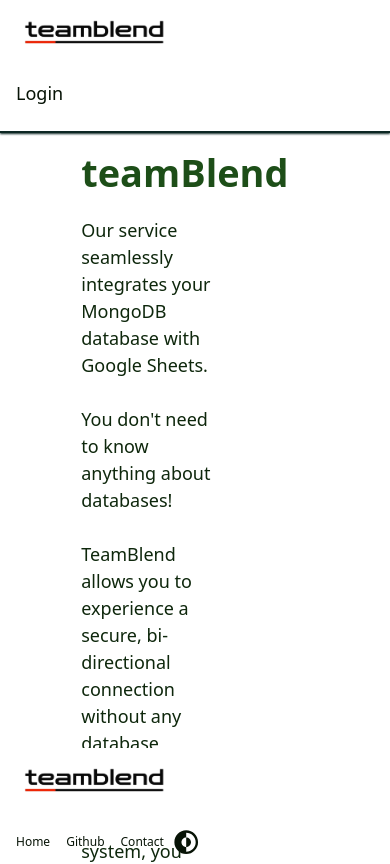
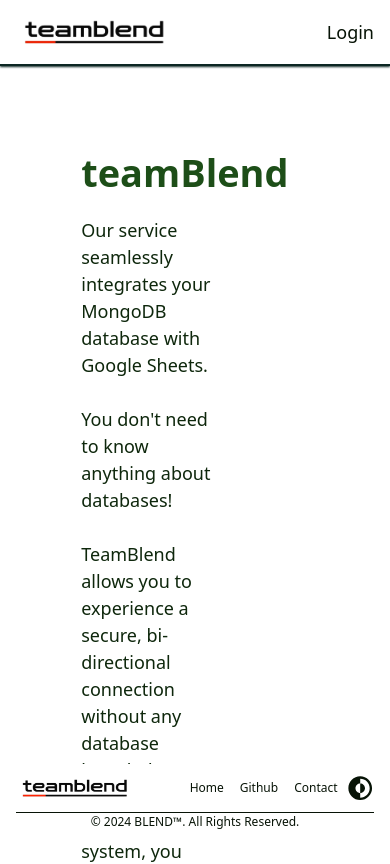
Before and after one commit to teamblend3/blend-dta-client, a React (Vite) app: page / in a window 390 px wide. Shown: the top 864 px of the page. Built offline with nearby package versions, Linux system fonts and the light colour scheme; no server answers.

Commit message:
Style. Layout and Profile Image in Header

```diff
--- a/src/components/Button/ProfileImage.jsx
+++ b/src/components/Button/ProfileImage.jsx
@@ -6,14 +6,13 @@
 function ProfileImage() {
   const { userInfo } = useAuthStore();
   const [isDropdownOpen, setIsDropdownOpen] = useState(false);
-
   const toggleDropdown = () => setIsDropdownOpen(!isDropdownOpen);
 
   return (
     <div className="relative flex items-center md:order-2 space-x-3 md:space-x-0 rtl:space-x-reverse">
       <button
         type="button"
-        className={`flex text-sm bg-accent-800 dark:bg-primary-800 rounded-full md:me-0 ring-4 ${isDropdownOpen ? "dark:ring-accent-400 ring-primary-600" : "dark:ring-accent-600 ring-primary-800"}`}
+        className={`flex text-sm dark:bg-primary-800 rounded-full md:me-0 ring-4 ${isDropdownOpen ? "dark:ring-accent-400 ring-primary-600" : "dark:ring-accent-600 ring-primary-800"}`}
         id="user-menu-button"
         aria-expanded="false"
         data-dropdown-toggle="user-dropdown"
--- a/src/components/Layout/Footer.jsx
+++ b/src/components/Layout/Footer.jsx
@@ -9,20 +9,20 @@
   const { isDark, toggleTheme } = useThemeStore();
 
   return (
-    <footer className="w-full bg-background-50 fixed h-24 px-4">
+    <footer className="w-full bg-background-50 fixed h-20 px-4">
       <div className="w-full max-w-screen-xl mx-auto">
-        <div className="sm:flex sm:items-center sm:justify-between">
+        <div className="flex items-center justify-between">
           <Link
             to="/"
-            className="flex items-center mb-4 sm:mb-0 space-x-3 rtl:space-x-reverse"
+            className="flex items-center mb-0 space-x-3 rtl:space-x-reverse"
           >
             <img
               src={isDark ? DarkLogo : LightLogo}
-              className="h-16"
+              className="h-12"
               alt="Blend Logo"
             />
           </Link>
-          <ul className="flex flex-wrap items-center mb-6 text-sm font-medium text-gray-500 sm:mb-0 text-text-950">
+          <ul className="flex flex-wrap items-center mb-0 text-sm font-medium text-gray-500 text-text-950">
             <li>
               <Link
                 to="/"
@@ -56,7 +56,7 @@
           </ul>
         </div>
         <hr className="sm:mx-auto border-text-950 lg:my-1" />
-        <span className="block text-sm text-text-950 sm:text-center text-text">
+        <span className="block text-sm text-text-950 text-center text-text">
           © 2024{" "}
           <Link to="/" className="hover:underline uppercase">
             blend™
--- a/src/components/Layout/Header.jsx
+++ b/src/components/Layout/Header.jsx
@@ -16,10 +16,10 @@
   return (
     <header className="w-full bg-background-50 px-4 fixed border-b-2 border-b-accent-900 dark:border-b-accent-500 shadow-accent-900 dark:shadow-accent-500 shadow-sm z-10">
       <div className="w-full max-w-screen-xl mx-auto">
-        <div className="sm:flex sm:items-center sm:justify-between">
+        <div className="flex items-center justify-between">
           <Link
             to="/"
-            className="flex items-center mb-4 sm:mb-0 space-x-3 rtl:space-x-reverse"
+            className="flex items-center mb-0 space-x-3 rtl:space-x-reverse"
           >
             <img
               src={isDark ? DarkLogo : LightLogo}
@@ -28,7 +28,7 @@
             />
           </Link>
           {!isLoading && (
-            <ul className="flex flex-wrap items-center mb-6 text-lg font-medium text-text-950 sm:mb-0 text-text space-x-4">
+            <ul className="flex flex-wrap items-center mb-0 text-lg font-medium text-text-950 text-text space-x-4">
               {userInfo ? (
                 <ProfileImage />
               ) : (
--- a/src/components/Layout/index.jsx
+++ b/src/components/Layout/index.jsx
@@ -10,7 +10,7 @@
   return (
     <div className={isDark ? "dark" : ""}>
       <Header />
-      <main className="mx-auto h-[calc(100vh-6rem)] pt-16 bg-background-50 w-full">
+      <main className="mx-auto h-[calc(100vh-5rem)] pt-16 bg-background-50 w-full">
         <Outlet />
       </main>
       <Footer />
```
